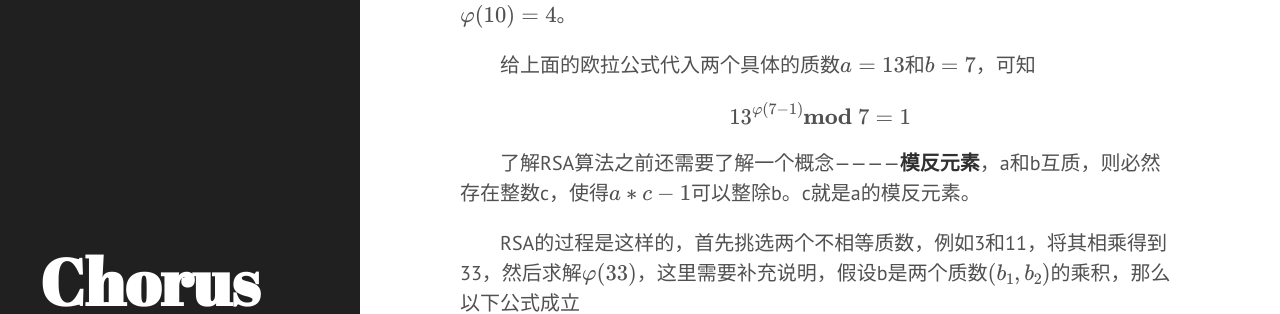
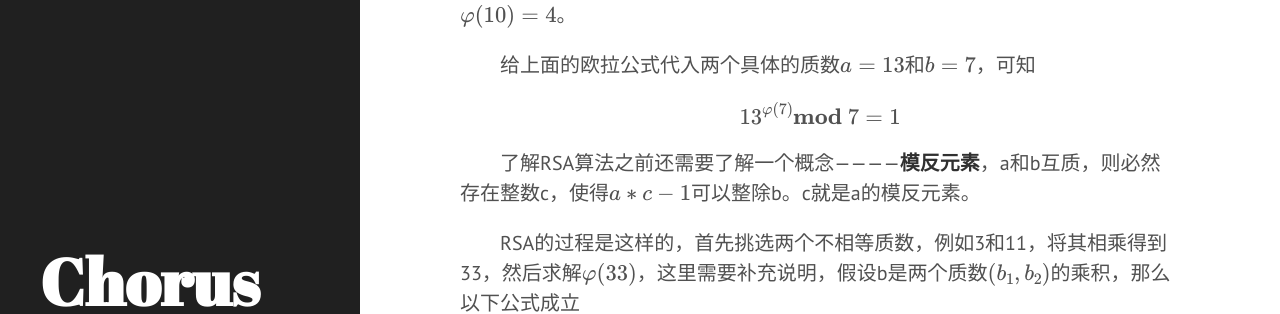
Before and after one commit to xxiieao/xxiieao.github.io, a Jekyll site: the page built from _posts/2016-01-30-RSA-and-Pseudo-random-Number.md, in a window 1280 px wide and 900 px high, scrolled down 449 px. Shown: the part 158-472 px from the top of the window. Built offline with Jekyll 4.4.1, drawn with Linux system fonts in a browser that asks for light colours; formulas are drawn with MathJax 3.

Commit message:
rsa and pseudo random number

```diff
--- a/_posts/2016-01-30-RSA-and-Pseudo-random-Number.md
+++ b/_posts/2016-01-30-RSA-and-Pseudo-random-Number.md
@@ -16,7 +16,7 @@ $$a^{\varphi(b)}\mathbf{mod}\ b \equiv 1$$
 
 给上面的欧拉公式代入两个具体的质数$$a=13$$和$$b=7$$，可知
 
-$$13^{\varphi(7-1)}\mathbf{mod}\ 7=1$$
+$$13^{\varphi(7)}\mathbf{mod}\ 7=1$$
 
 了解RSA算法之前还需要了解一个概念————**模反元素**，a和b互质，则必然存在整数c，使得$$a*c-1$$可以整除b。c就是a的模反元素。
 
```
